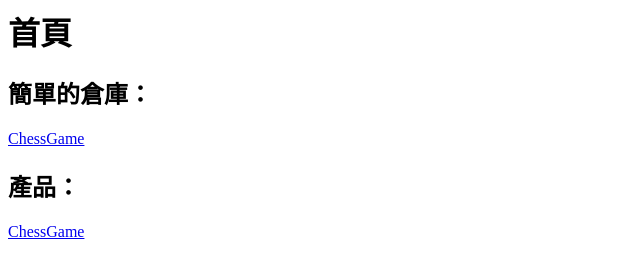
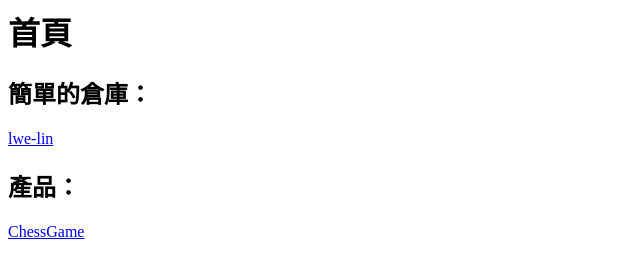
Before and after one commit to lwe-lin/lwe-lin.github.io, a plain HTML site: page index.html in a window 1280 px wide. Shown: the full height of the page, 0-640 px from the left. Drawn offline with Linux system fonts and the light colour scheme.

Commit message:
Update link text from 'ChessGame' to 'lwe-lin'

```diff
--- a/index.html
+++ b/index.html
@@ -5,7 +5,7 @@
   <body>
     <h1>首頁</h1>
     <h2>簡單的倉庫：</h2>
-    <a href="https://lwe-lin-xaalv9j5.fermyon.app">ChessGame</a>
+    <a href="https://lwe-lin-xaalv9j5.fermyon.app">lwe-lin</a>
     <h2>產品：</h2>
     <a href="https://lwe-lin.github.io/ChessGame/executor-wasm">ChessGame</a>
 </body>
```
